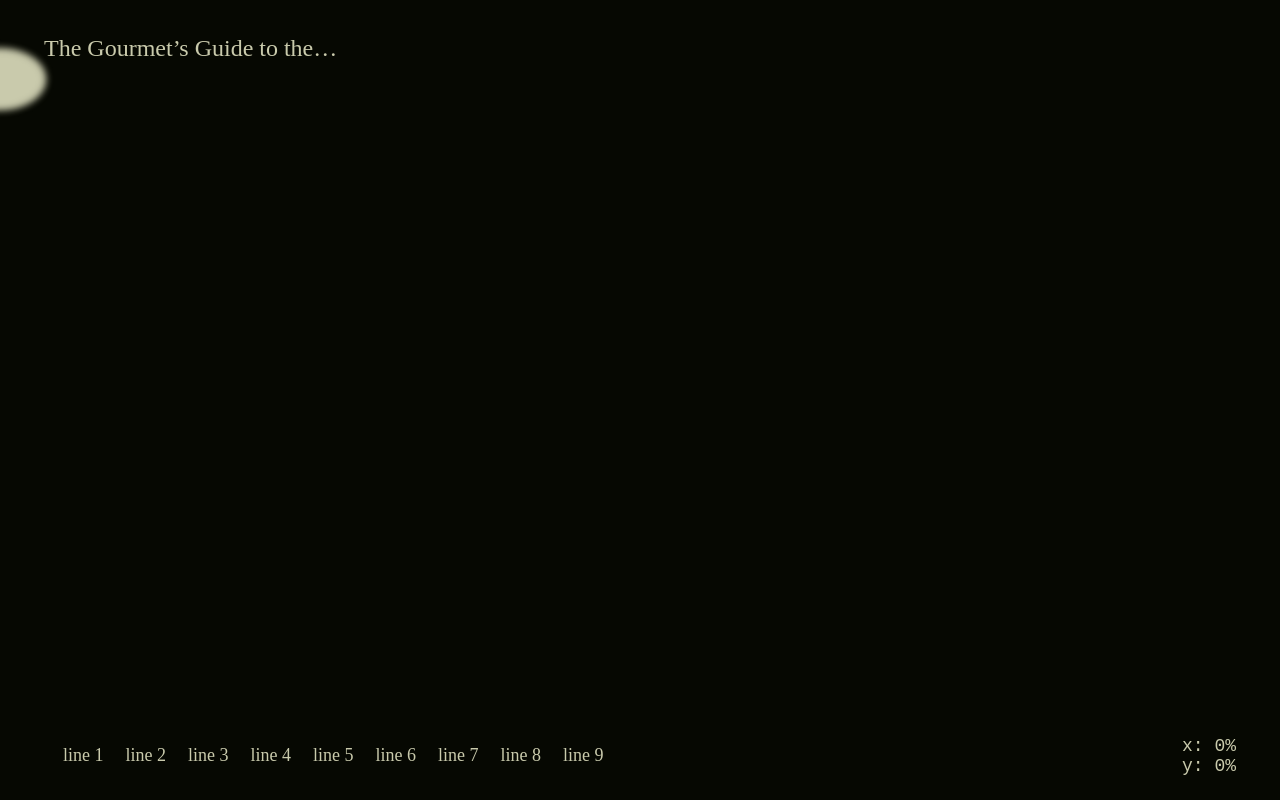
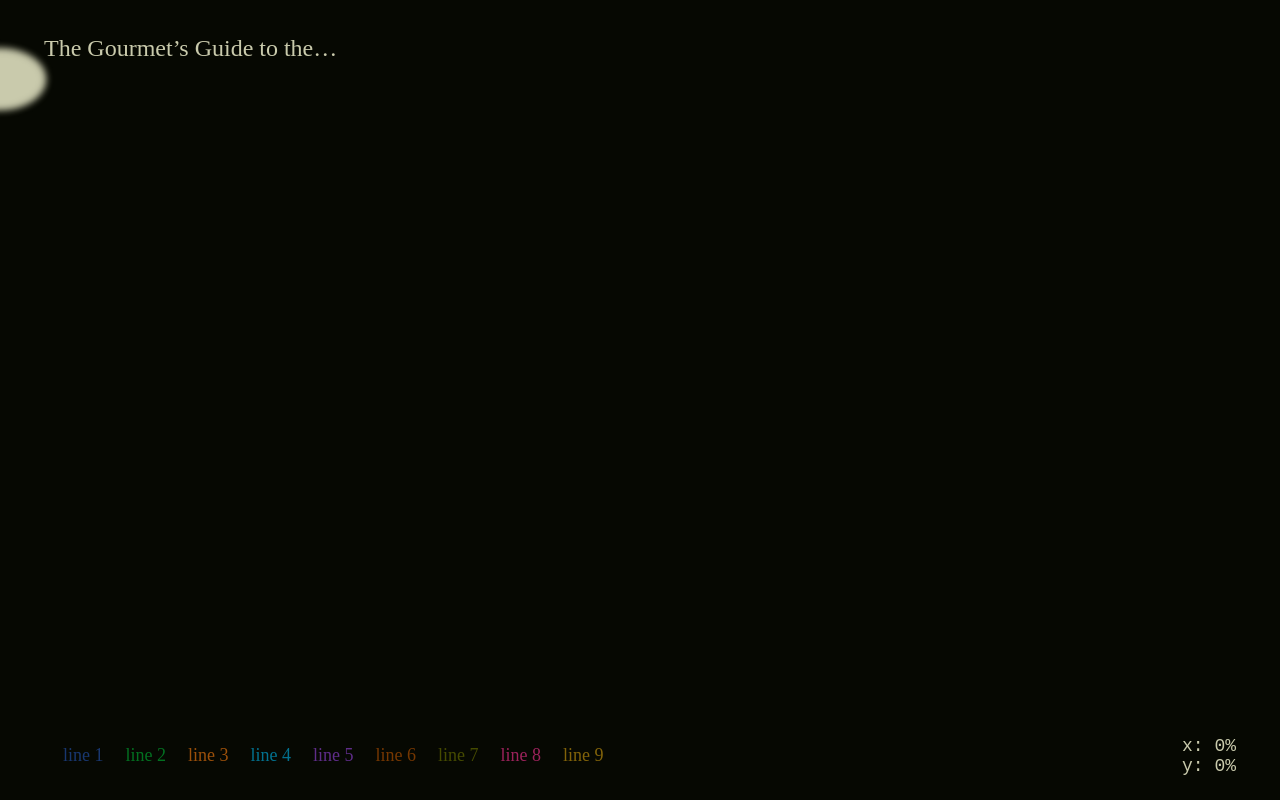
Before and after one commit to SungJooJang/Subway-Gourmet, a plain HTML site: page index.html in a window 1280 px wide. Drawn offline with Linux system fonts and the light colour scheme; a web font is replaced by a local one.

Commit message:
Add files via upload

```diff
--- a/index.html
+++ b/index.html
@@ -32,13 +32,16 @@
 			position: absolute;
 			bottom:24px;
 			left: 44px;
-			cursor: pointer;
+			cursor: none;
 			line-height: 2;
 			display: flex;
 			margin: 0 8px;
-			color: #c9caac;}
+			color: #c9caac;
+			opacity: 0.6}
 		.list-lines li a{text-decoration: none;padding:3px; display: block;}
-		.list-lines li a:hover{font-weight: bold; text-decoration: underline;text-underline-offset: 4px; text-underline-color: #c9caac;}
+		.list-lines li a:hover{font-weight: bold;
+  text-underline-offset: 4px;
+  text-decoration: none; /* 밑줄은 JS로 처리 */}
 
 
 		.line1list{
@@ -175,15 +178,15 @@
 	<img src="mark-1.png" class="mark" id="mark1">
 
 	<div class="list-lines lines">
-		<li><a><span id="lineOne" style="margin: 0 8px">line 1</span></a></li>
-		<li><a><span id="lineTwo" style="margin: 0 8px">line 2</span></a></li>
-		<li><a><span id="lineThree" style="margin: 0 8px">line 3</span></a></li>
-		<li><a><span id="lineFour" style="margin: 0 8px">line 4</span></a></li>
-		<li><a><span id="lineFive" style="margin: 0 8px">line 5</span></a></li>
-		<li><a><span id="lineSix" style="margin: 0 8px">line 6</span></a></li>
-		<li><a><span id="lineSeven" style="margin: 0 8px">line 7</span></a></li>
-		<li><a><span id="lineEight" style="margin: 0 8px">line 8</span></a></li>
-		<li><a><span id="lineNine" style="margin: 0 8px">line 9</span></a></li>
+		<li><a><span id="lineOne" style="margin: 0 8px; color: #2657b9">line 1</span></a></li>
+		<li><a><span id="lineTwo" style="margin: 0 8px; color: #00b636">line 2</span></a></li>
+		<li><a><span id="lineThree" style="margin: 0 8px; color: #ff8011">line 3</span></a></li>
+		<li><a><span id="lineFour" style="margin: 0 8px; color: #00b8ee">line 4</span></a></li>
+		<li><a><span id="lineFive" style="margin: 0 8px; color: #9b46e4">line 5</span></a></li>
+		<li><a><span id="lineSix" style="margin: 0 8px; color: #c05700">line 6</span></a></li>
+		<li><a><span id="lineSeven" style="margin: 0 8px; color: #717800">line 7</span></a></li>
+		<li><a><span id="lineEight" style="margin: 0 8px; color: #ff3597">line 8</span></a></li>
+		<li><a><span id="lineNine" style="margin: 0 8px; color: #d5a110">line 9</span></a></li>
 	</div>
 
 	<div class="li1" style="display: none;">
@@ -429,6 +432,19 @@ line1Spans.forEach(span => {
     rightPanel.style.display = "block";
   });
 });
+	//라인버튼 밑줄 색
+	document.querySelectorAll('.list-lines span').forEach(span => {
+	  span.addEventListener('mouseenter', () => {
+	    const color = getComputedStyle(span).color;
+	    span.style.textDecoration = "underline";
+	    span.style.textDecorationColor = color;
+	    span.style.textUnderlineOffset = "6px";
+	  });
+
+	  span.addEventListener('mouseleave', () => {
+	    span.style.textDecoration = "none";
+	  });
+	});
 	</script>
 
 
```
